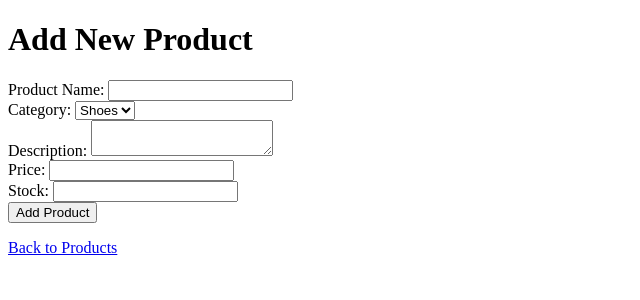
After one commit to sumeshjr/Shoe-Project, a Django app: page /add-product/ in a window 1280 px wide. The commit adds this page. Shown: the top 300 px of the page, without its empty margins (0-640 px from the left). Run offline with Django 5.2, Linux system fonts and the light colour scheme; data comes from the database, SQL or seed files in the repository; both versions use the stored data as it was after the commit.

Commit message:
supplier data update

```diff
--- a/shoeproject/shoeapp/models.py
+++ b/shoeproject/shoeapp/models.py
@@ -26,13 +26,14 @@ class User(AbstractUser):
     )
 
 
-# Product Category Model
 class ProductCategory(models.Model):
     name = models.CharField(max_length=100)
     description = models.TextField(blank=True, null=True)
+    supplier = models.ForeignKey('Supplier', on_delete=models.CASCADE)  # Link to Supplier
 
     def __str__(self):
         return self.name
+
 
 # Product Model
 class Product(models.Model):
--- /dev/null
+++ b/shoeproject/shoeapp/templates/supplier/add_product.html
@@ -0,0 +1,35 @@
+<!DOCTYPE html>
+<html lang="en">
+  <head>
+    <meta charset="UTF-8" />
+    <meta name="viewport" content="width=device-width, initial-scale=1.0" />
+    <title>Add Product</title>
+  </head>
+  <body>
+    <h1>Add New Product</h1>
+    <form method="POST">
+      {% csrf_token %}
+      <label for="product_name">Product Name:</label>
+      <input type="text" name="product_name" id="product_name" required />
+      <br />
+      <label for="category">Category:</label>
+      <select name="category" id="category" required>
+        {% for category in categories %}
+        <option value="{{ category.id }}">{{ category.name }}</option>
+        {% endfor %}
+      </select>
+      <br />
+      <label for="description">Description:</label>
+      <textarea name="description" id="description"></textarea>
+      <br />
+      <label for="price">Price:</label>
+      <input type="number" name="price" id="price" required />
+      <br />
+      <label for="stock">Stock:</label>
+      <input type="number" name="stock" id="stock" required />
+      <br />
+      <button type="submit">Add Product</button>
+    </form>
+    <p><a href="{% url 'view_all_products' %}">Back to Products</a></p>
+  </body>
+</html>
--- a/shoeproject/shoeapp/urls.py
+++ b/shoeproject/shoeapp/urls.py
@@ -6,7 +6,15 @@ urlpatterns = [
     path('', home,name='home'),
     # Supplier
     path('register_supplier/', register_supplier, name='register_supplier'),
-     path('supplier_dashboard/', supplier_dashboard, name='supplier_dashboard'),
+    path('supplier_dashboard/', supplier_dashboard, name='supplier_dashboard'),
+    path('add-category/', add_category, name='add_category'),
+    path('update-category/<int:category_id>/', update_category, name='update_category'),
+    path('delete-category/<int:category_id>/', delete_category, name='delete_category'),
+    path('add-product/', add_product, name='add_product'),
+    path('update-product/<int:product_id>/', update_product, name='update_product'),
+    path('delete-product/<int:product_id>/', delete_product, name='delete_product'),
+    path('view-categories/', view_all_categories, name='view_all_categories'),
+    path('view-products/', view_all_products, name='view_all_products'),
 
     # User
     path('register_user/', register_user, name='register_user'),
--- a/shoeproject/shoeapp/views.py
+++ b/shoeproject/shoeapp/views.py
@@ -137,6 +137,114 @@ def delete_supplier(request, supplier_id):
 def supplier_dashboard(request):
     return render(request, 'supplier/supplier_dashboard.html')
 
+def add_category(request):
+    if request.method == 'POST':
+        category_name = request.POST.get('category_name')
+        category_description = request.POST.get('category_description', '')
+
+        if category_name:
+            try:
+                # Get the supplier associated with the logged-in user
+                supplier = request.user.supplier
+
+                # Create the new category for the logged-in supplier
+                ProductCategory.objects.create(
+                    name=category_name,
+                    description=category_description,
+                    supplier=supplier
+                )
+                messages.success(request, 'Category added successfully!')
+                return redirect('view_all_categories')  # Redirect to the page displaying all categories
+            except Supplier.DoesNotExist:
+                # Handle the case where the user is not associated with a supplier
+                messages.error(request, 'You must be a supplier to add categories.')
+                return redirect('supplier_dashboard')  # Redirect to the supplier dashboard or another appropriate page
+        else:
+            messages.error(request, 'Category name is required!')
+
+    return render(request, 'supplier/add_category.html')
+
+# Update Category for Supplier
+def update_category(request, category_id):
+    category = get_object_or_404(ProductCategory, id=category_id)
+    if request.method == 'POST':
+        category.name = request.POST.get('category_name', category.name)
+        category.description = request.POST.get('category_description', category.description)
+        category.save()
+        messages.success(request, 'Category updated successfully!')
+        return redirect('view_all_categories')  # Redirect to the page displaying all categories
+    return render(request, 'supplier/update_category.html', {'category': category})
+
+# Delete Category for Supplier
+def delete_category(request, category_id):
+    category = get_object_or_404(ProductCategory, id=category_id)
+    category.delete()
+    messages.success(request, 'Category deleted successfully!')
+    return redirect('view_all_categories')  # Redirect to the page displaying all categories
+
+# Add Product for Supplier
+def add_product(request):
+    if request.method == 'POST':
+        product_name = request.POST.get('product_name')
+        product_category_id = request.POST.get('category')
+        product_description = request.POST.get('description', '')
+        product_price = request.POST.get('price')
+        product_stock = request.POST.get('stock')
+        supplier = request.user.supplier  # Get the supplier from the logged-in user
+
+        if product_name and product_price and product_stock:
+            category = get_object_or_404(ProductCategory, id=product_category_id)
+            Product.objects.create(
+                name=product_name,
+                category=category,
+                description=product_description,
+                price=product_price,
+                stock=product_stock,
+                supplier=supplier
+            )
+            messages.success(request, 'Product added successfully!')
+            return redirect('view_all_products')  # Redirect to the page displaying all products
+        else:
+            messages.error(request, 'Product name, price, and stock are required!')
+    categories = ProductCategory.objects.all()
+    return render(request, 'supplier/add_product.html', {'categories': categories})
+
+# Update Product for Supplier
+def update_product(request, product_id):
+    product = get_object_or_404(Product, id=product_id)
+    if request.method == 'POST':
+        product.name = request.POST.get('product_name', product.name)
+        product.category = get_object_or_404(ProductCategory, id=request.POST.get('category', product.category.id))
+        product.description = request.POST.get('description', product.description)
+        product.price = request.POST.get('price', product.price)
+        product.stock = request.POST.get('stock', product.stock)
+        product.save()
+        messages.success(request, 'Product updated successfully!')
+        return redirect('view_all_products')  # Redirect to the page displaying all products
+    categories = ProductCategory.objects.all()
+    return render(request, 'supplier/update_product.html', {'product': product, 'categories': categories})
+
+# Delete Product for Supplier
+def delete_product(request, product_id):
+    product = get_object_or_404(Product, id=product_id)
+    product.delete()
+    messages.success(request, 'Product deleted successfully!')
+    return redirect('view_all_products')  # Redirect to the page displaying all products
+
+def view_all_categories(request):
+    # Filter categories by the logged-in supplier
+    supplier = request.user.supplier
+    categories = ProductCategory.objects.filter(supplier=supplier)
+    return render(request, 'supplier/view_all_categories.html', {'categories': categories})
+
+# View all products added by the supplier
+def view_all_products(request):
+    # Filter products by the logged-in supplier
+    supplier = request.user.supplier
+    products = Product.objects.filter(supplier=supplier)
+    return render(request, 'supplier/view_all_products.html', {'products': products})
+
+
 #______________________________________________________________________________________________________________#
 
 # User Dashboard
```
Also changed, not shown: shoeproject/shoeapp/templates/supplier/add_category.html (added, +25 -0 lines), shoeproject/shoeapp/templates/supplier/supplier_dashboard.html (+10 -0 lines), shoeproject/shoeapp/templates/supplier/update_category.html (added, +30 -0 lines), shoeproject/shoeapp/templates/supplier/update_product.html (added, +35 -0 lines), shoeproject/shoeapp/templates/supplier/view_all_categories.html (added, +37 -0 lines), shoeproject/shoeapp/templates/supplier/view_all_products.html (added, +43 -0 lines), shoeproject/db.sqlite3, shoeproject/shoeapp/migrations/0003_productcategory_supplier.py (added).
